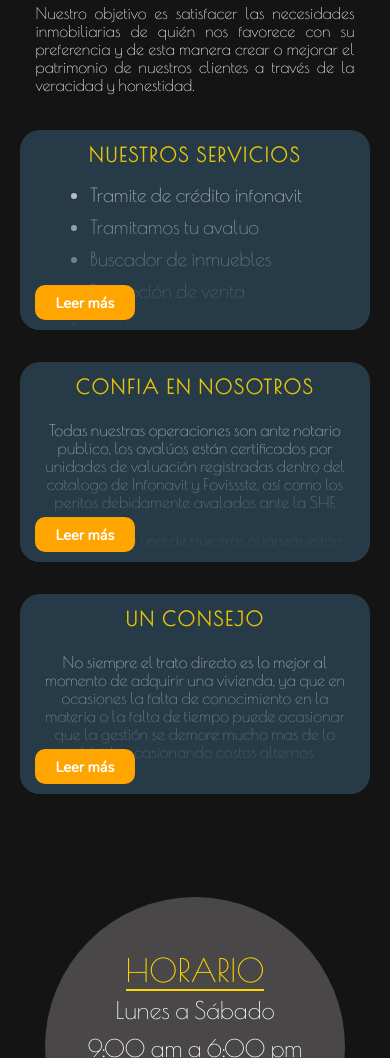
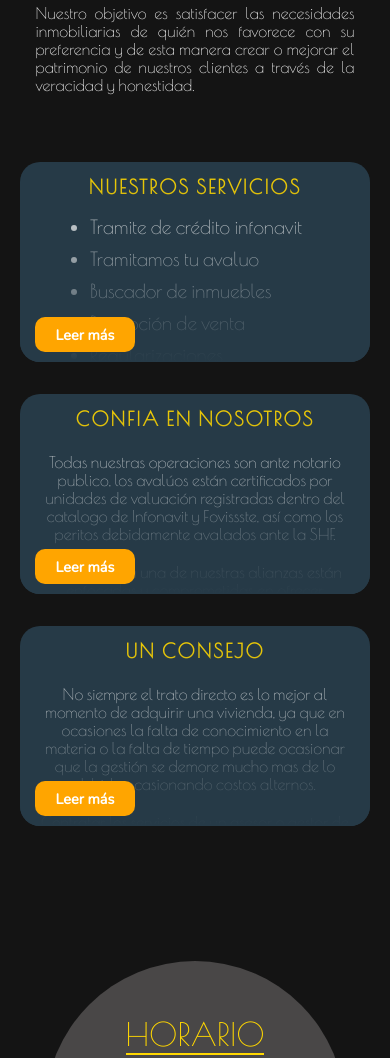
Before and after one commit to Vit29/enlaceconsultores, a plain HTML site: page index.html in a window 390 px wide. Shown: the part 1520-2578 px from the top of the page. Drawn offline with nearby package versions, Linux system fonts and the light colour scheme.

Commit message:
fix size

```diff
--- a/sectionServicios.css
+++ b/sectionServicios.css
@@ -108,10 +108,9 @@
 @media (max-width : 700px) {
     .container-nustros-servicios{
         height: auto;
-    }
-    .container-nustros-servicios{
         align-items: center;
         gap: 2rem;
+        padding: 2rem 0;
     }
     .card {
         width: 350px;
```
